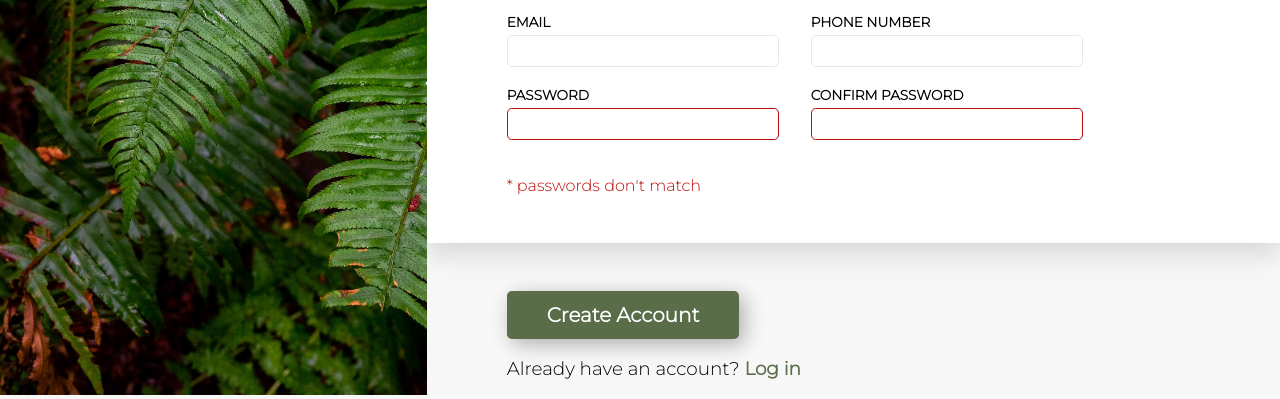
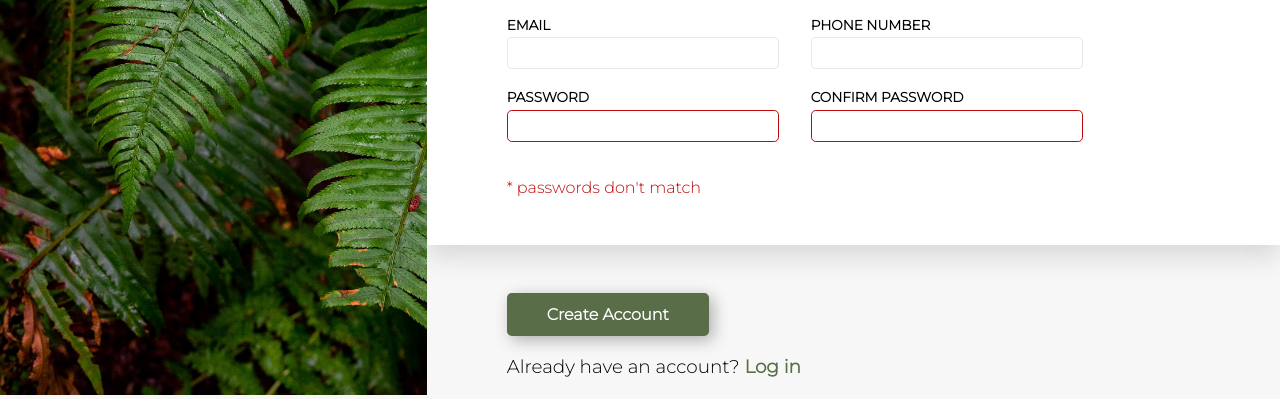
Before and after one commit to comoestassergio/sign-up-page, a plain HTML site: page index.html in a window 1280 px wide. Shown: the part 405-804 px from the top of the page. Drawn offline with Linux system fonts and the light colour scheme.

Commit message:
Change button font size to 1rem

```diff
--- a/styles/_main.sass
+++ b/styles/_main.sass
@@ -56,7 +56,7 @@ main
     margin-top: 3rem
     margin-left: 5rem
     button
-        font-size: 1.25rem
+        font-size: 1rem
         padding: .75rem 2.5rem
         border-radius: .3rem
         border: none
```
Also changed, not shown: styles/style.css, 1 other file.
